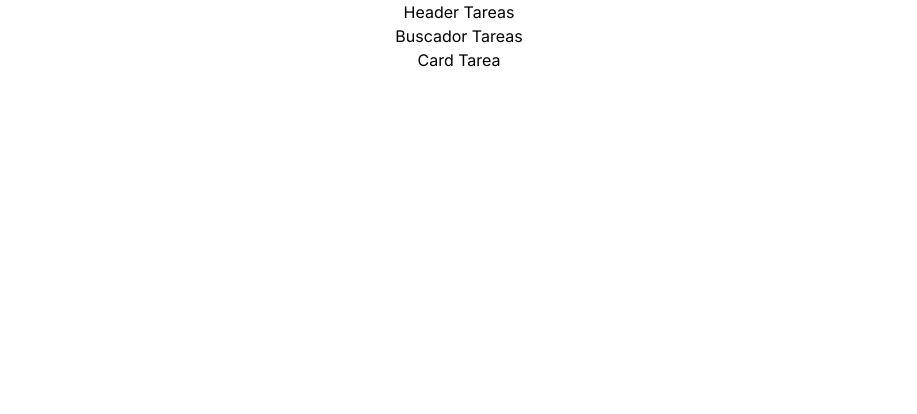
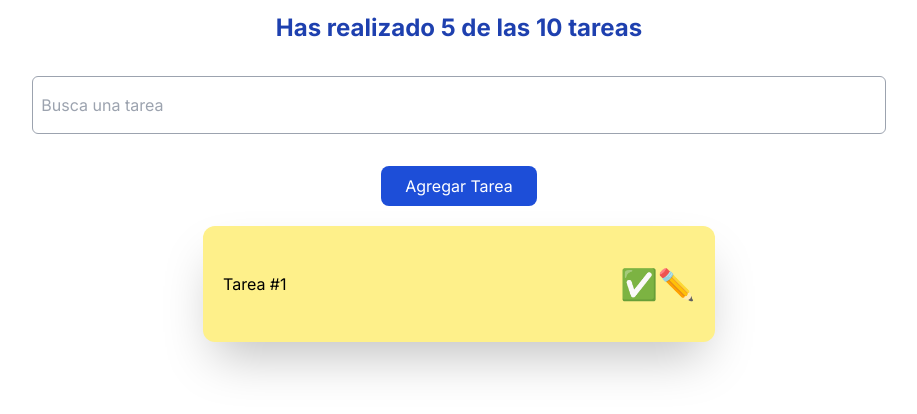
Before and after one commit to SebasHG11/App-Tareas-React-TS-tailwind-, a Next.js app: page / in a window 1280 px wide. Shown: the top 414 px of the page, without its empty margins (181-1098 px from the left). Built offline with nearby package versions, Linux system fonts and the light colour scheme.

Commit message:
Agrego elemento y estilos a cada componente

```diff
--- a/src/app/page.tsx
+++ b/src/app/page.tsx
@@ -1,5 +1,6 @@
 import { HeaderTareas } from "@/components/HeaderTareas";
 import { BuscadorTareas } from "@/components/BuscadorTareas";
+import { BtnAgregarTarea } from "@/components/BtnAgregarTarea";
 import { ContenedorCards } from "@/components/ContenedorCards";
 import { CardTarea } from "@/components/CardTarea";
 
@@ -8,6 +9,7 @@ export default function Home() {
     <div className="grid place-items-center">
       <HeaderTareas />
       <BuscadorTareas />
+      <BtnAgregarTarea />
       <ContenedorCards>
         <CardTarea />
       </ContenedorCards>
--- /dev/null
+++ b/src/components/BtnAgregarTarea/index.tsx
@@ -0,0 +1,11 @@
+export const BtnAgregarTarea = (): JSX.Element =>{
+    return(
+        <div className="m-3 grid place-items-center">
+            <button
+                className="px-6 py-2 rounded-lg bg-blue-700 text-white hover:bg-white hover:border-2 hover:border-blue-700 hover:text-blue-700"
+            >
+            Agregar Tarea
+            </button>
+        </div>
+    );
+}
--- a/src/components/BuscadorTareas/index.tsx
+++ b/src/components/BuscadorTareas/index.tsx
@@ -1,7 +1,11 @@
 export const  BuscadorTareas = (): JSX.Element =>{
     return(
-        <>
-            <p>Buscador Tareas</p>
-        </>
+        <div className="m-5 w-full grid place-items-center">
+            <input
+                className="py-4 px-2 w-8/12 rounded-md border border-gray-400"
+                type="text"
+                placeholder="Busca una tarea"
+            />
+        </div>
     );
 }
--- a/src/components/CardTarea/index.tsx
+++ b/src/components/CardTarea/index.tsx
@@ -1,7 +1,15 @@
 export const CardTarea = (): JSX.Element =>{
     return(
-        <>
-            <p>Card Tarea</p>
-        </>
+        <div
+            className="m-2 w-2/5 bg-yellow-200 px-5 py-10 rounded-xl flex items-center justify-between shadow-2xl"
+        >
+            <div>
+              <h2 className="font-normal">Tarea #1</h2>
+            </div>
+            <div>
+              <span className="text-3xl cursor-pointer hover:text-4xl">✅</span>
+              <span className="text-3xl cursor-pointer hover:text-4xl">✏️</span>
+            </div>
+        </div>
     );
 }
--- a/src/components/ContenedorCards/index.tsx
+++ b/src/components/ContenedorCards/index.tsx
@@ -6,8 +6,8 @@ type Props = {
 
 export const ContenedorCards = (props: Props): JSX.Element=>{
     return(
-        <>
+        <div className="w-full grid place-items-center">
             {props.children}
-        </>
+        </div>
     );
 }
--- a/src/components/HeaderTareas/index.tsx
+++ b/src/components/HeaderTareas/index.tsx
@@ -1,7 +1,7 @@
 export const HeaderTareas = (): JSX.Element =>{
     return(
-        <>
-            <p>Header Tareas</p>
-        </>
+        <div className="m-3">
+            <h1 className="text-blue-800 font-bold text-2xl">Has realizado 5 de las 10 tareas</h1>
+        </div>
     );
 }
```
